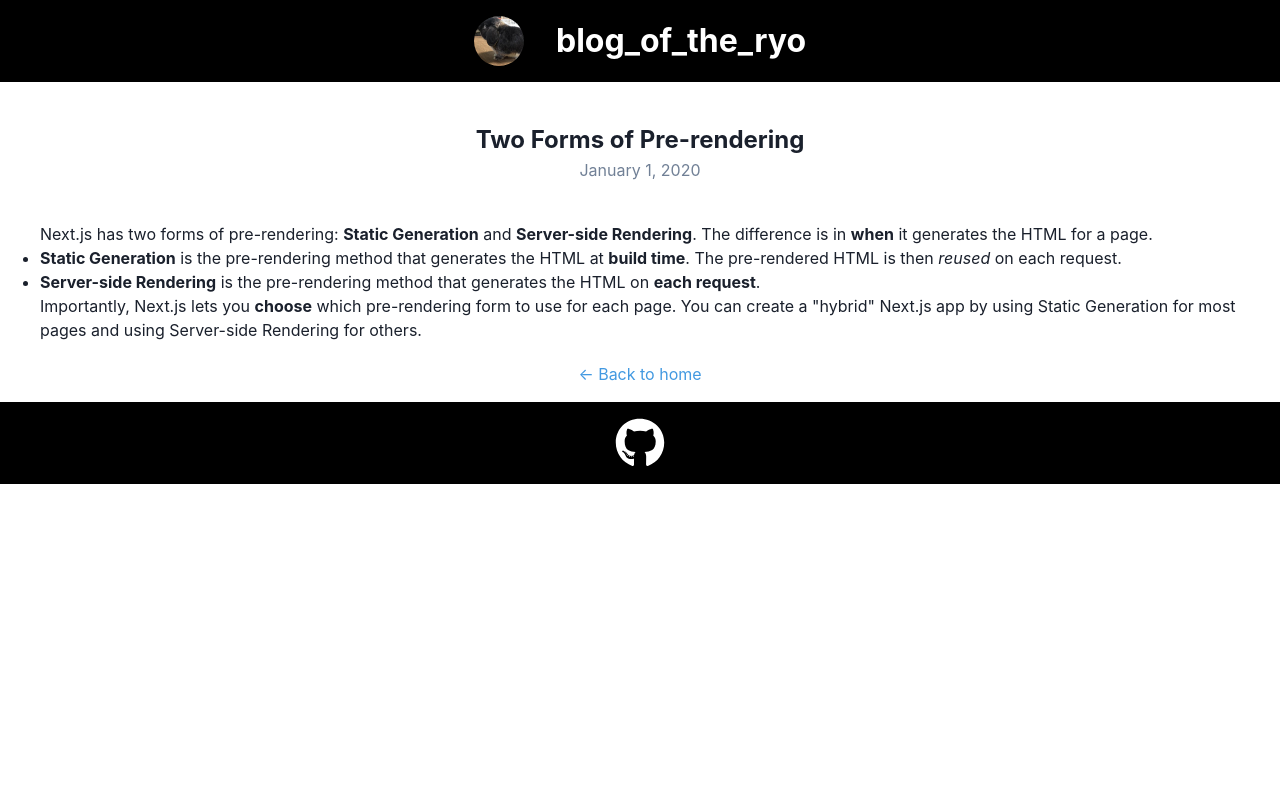
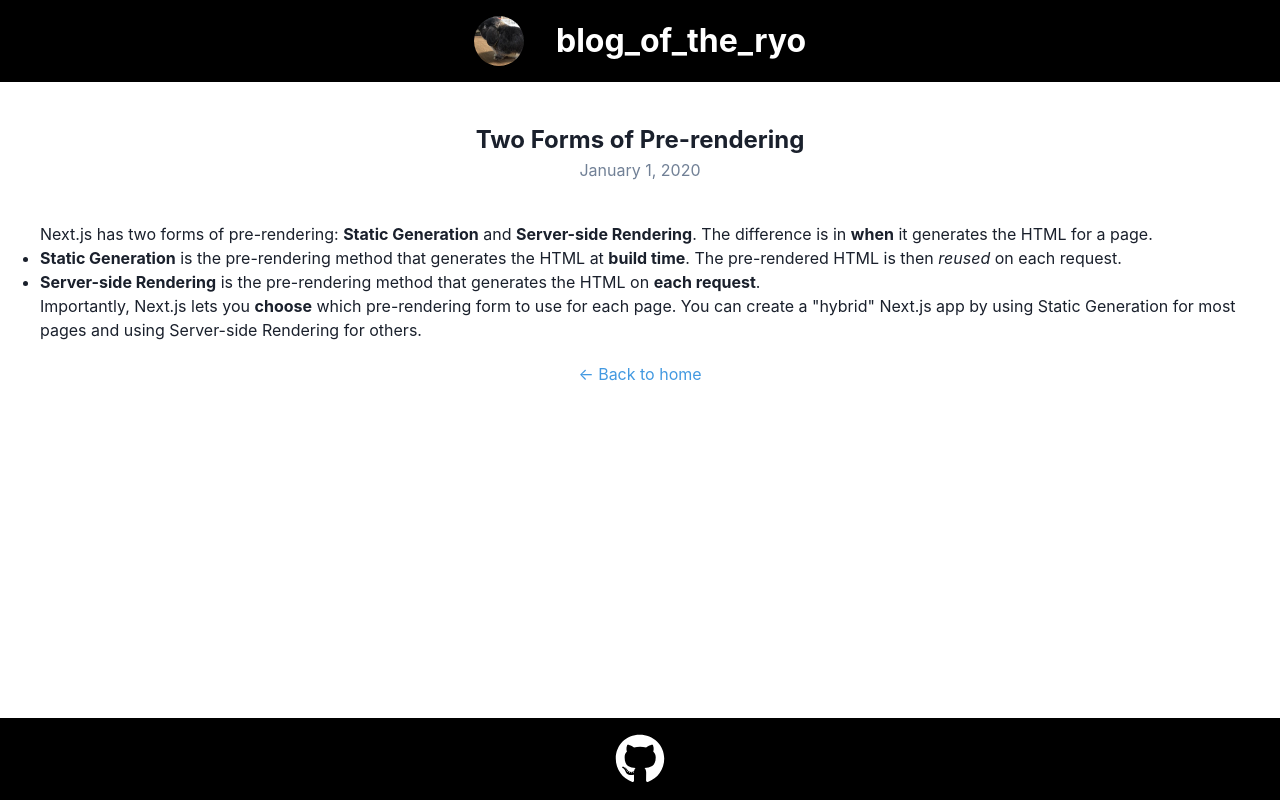
Before and after one commit to RyoMasumura1201/blog_of_the_ore, a Next.js app: page /posts/pre-rendering in a window 1280 px wide. Built offline with nearby package versions, Linux system fonts and the light colour scheme.

Commit message:
style: fix footer

```diff
--- a/src/components/layout.tsx
+++ b/src/components/layout.tsx
@@ -73,7 +73,7 @@ export const Layout: VFC<Props> =({ children, home }) =>{
         </Box>
       )}
       <footer>
-        <Box bg="black" width="100%" p="4" mt="4">
+        <Box bg="black" width="100%" p="4" mt="4" position="fixed" bottom="0">
           <Center>
           <a href="https://github.com/RyoMasumura1201">
             <FaGithub  color=" white" size="50"/>
```
